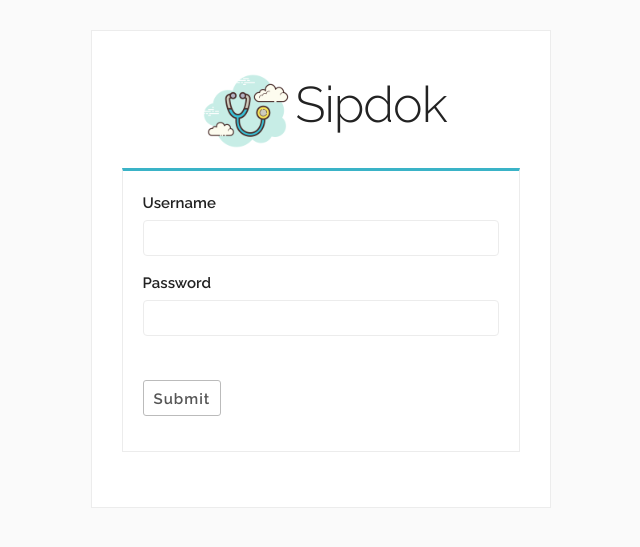
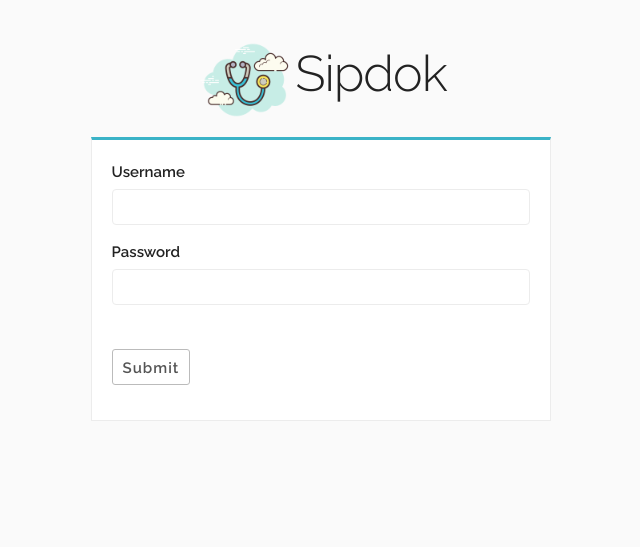
Before and after one commit to ajatsud/sipdok, a PHP site: page /login_page_view_html.php in a window 1280 px wide. Shown: the top 547 px of the page, without its empty margins (319-959 px from the left). Run offline with PHP 8.4, Linux system fonts and the light colour scheme; data that the repository does not hold is empty.

Commit message:
revisi halaman login

```diff
--- a/login_page_view_html.php
+++ b/login_page_view_html.php
@@ -23,7 +23,7 @@
 
     <div class="container">
         <div class="row">
-            <div class="six offset-by-three columns" style="background-color: #fff; margin-top: 30px; padding: 30px; border: 1px solid #ECECEC;">
+            <div class="six offset-by-three columns" style="background-color: transparent; margin-top: 30px;">
                 <div style="display: flex; flex-direction: row; align-items: center; justify-content: center;">
                     <div><img src="/public/images/sipdok.png" alt="Sipdok" style="width: 100px; height: 100px;"></div>
                     <div><h1>Sipdok</h1></div>
```
